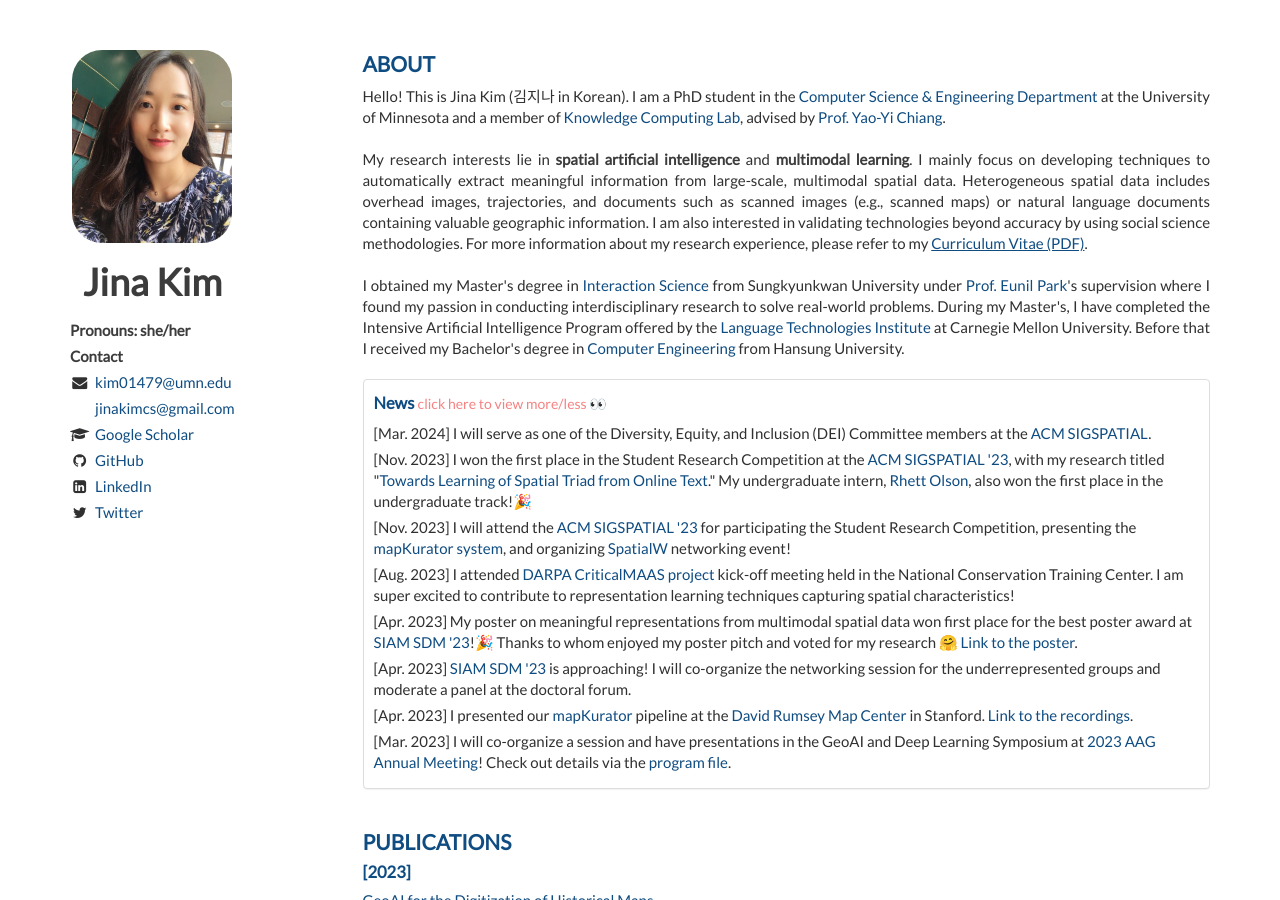
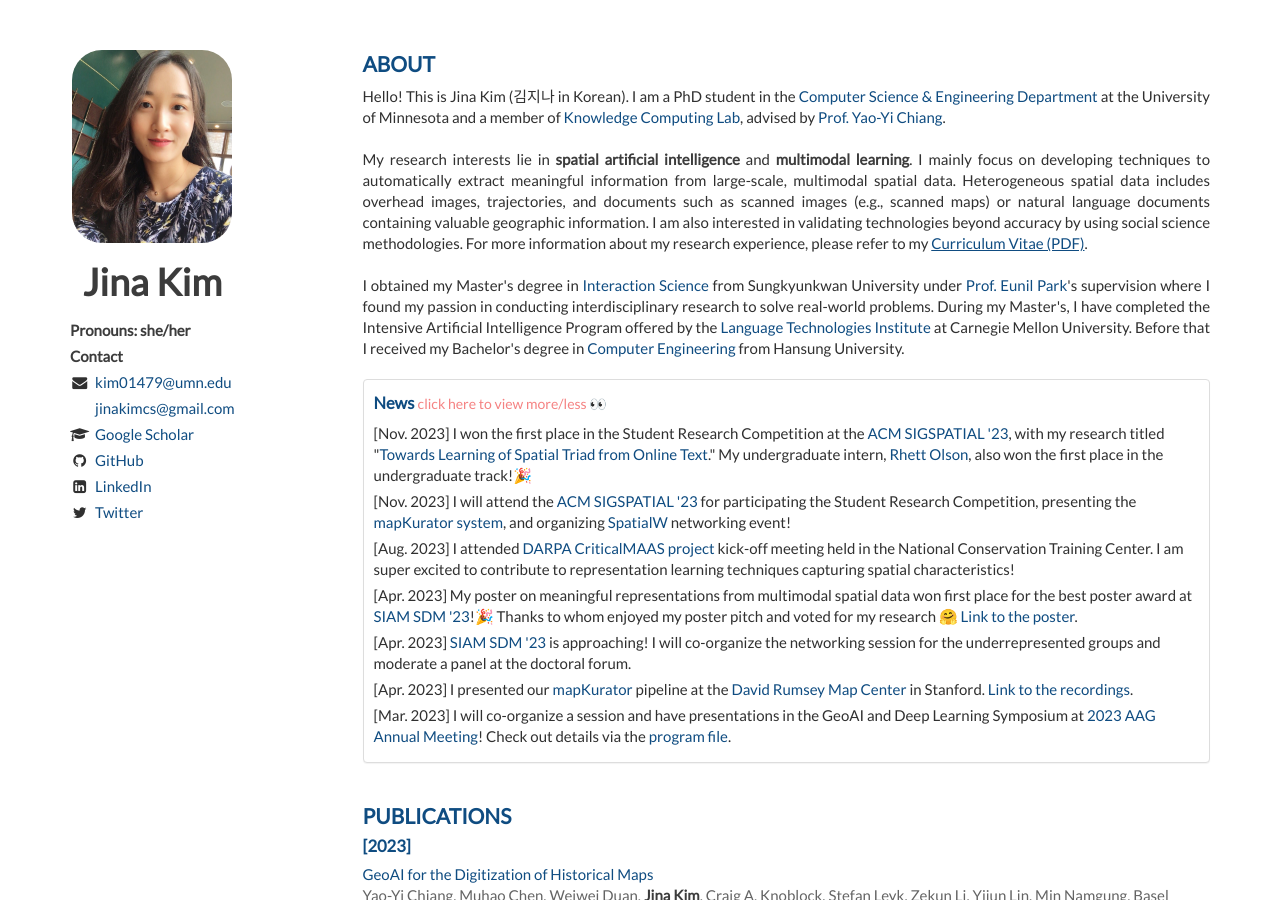
Before and after one commit to Jina-Kim/Jina-Kim.github.io, a Jekyll site: the page built from index.html, in a window 1280 px wide and 900 px high. Built offline with Jekyll 4.4.1, drawn with Linux system fonts in a browser that asks for light colours; nearby versions of some CDN libraries; the list of posts is cut into pages by our own code.

Commit message:
Update about.html

```diff
--- a/_includes/about.html
+++ b/_includes/about.html
@@ -20,7 +20,7 @@
       <div class="panel-body">
           <h2>News <a type="button" data-toggle="collapse" data-target="#collapseList" aria-expanded="false" aria-controls="collapseList" style="font-size: 85%; color: #F58282;font-weight: normal;">click here to view more/less 👀</a></h2>
         <ul class="list-unstyled">
-            <li>[Mar. 2024] I will serve as one of the Diversity, Equity, and Inclusion (DEI) Committee members at the <a href="https://sigspatial2023.sigspatial.org/awards/">ACM SIGSPATIAL</a>.</li>
+<!--            <li>[Mar. 2024] I will serve as one of the Diversity, Equity, and Inclusion (DEI) Committee members at the <a href="https://sigspatial2023.sigspatial.org/awards/">ACM SIGSPATIAL</a>.</li>-->
             <li>[Nov. 2023] I won the first place in the Student Research Competition at the <a href="https://sigspatial2023.sigspatial.org/awards/">ACM SIGSPATIAL '23</a>, with my research titled "<a href="https://jina-kim.github.io/files/papers/2023-11-jina-sigspatial-src.pdf">Towards Learning of Spatial Triad from Online Text</a>."
                 My undergraduate intern, <a href="https://www.linkedin.com/in/rhett-olson-160752261/">Rhett Olson</a>, also won the first place in the undergraduate track!🎉
             </li>
```
